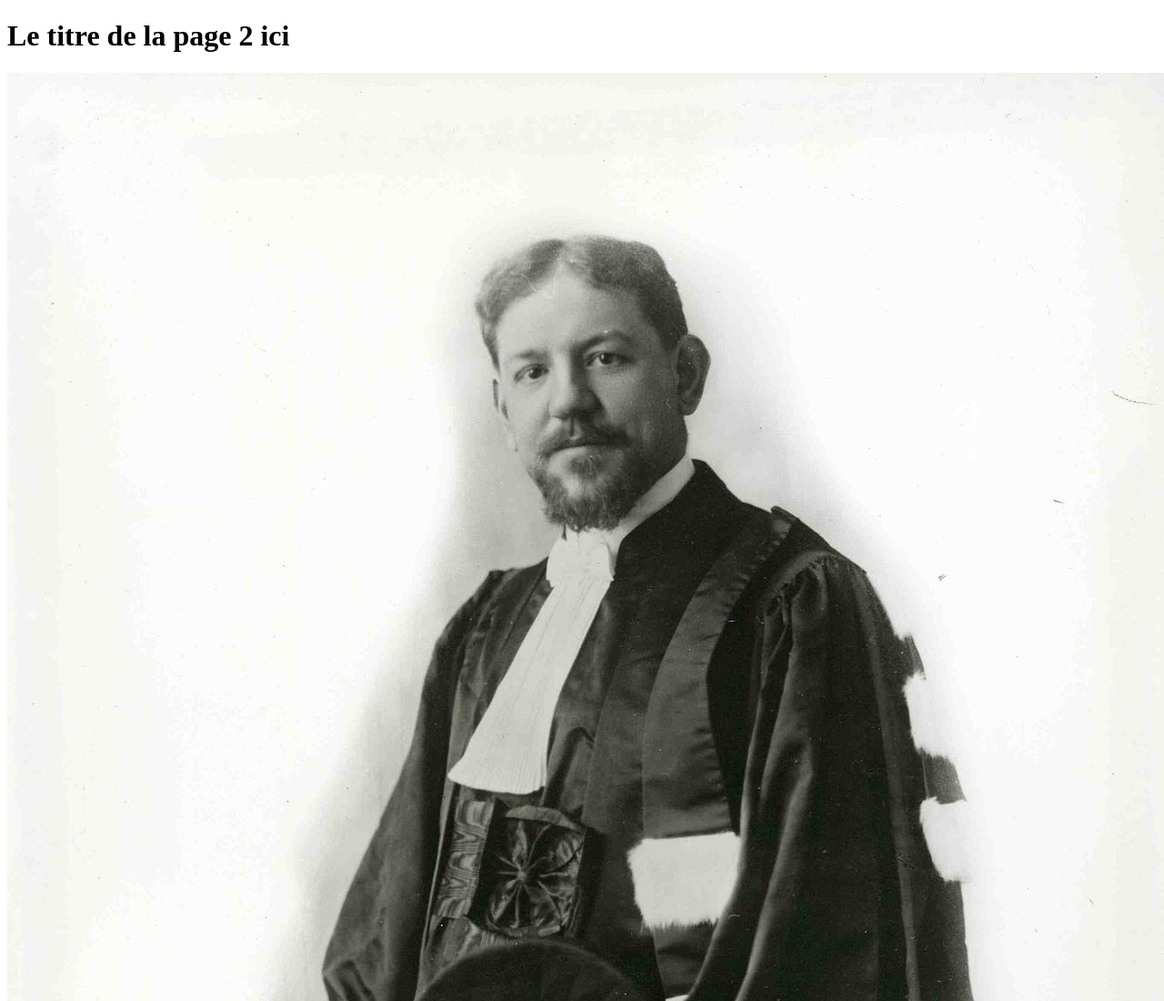
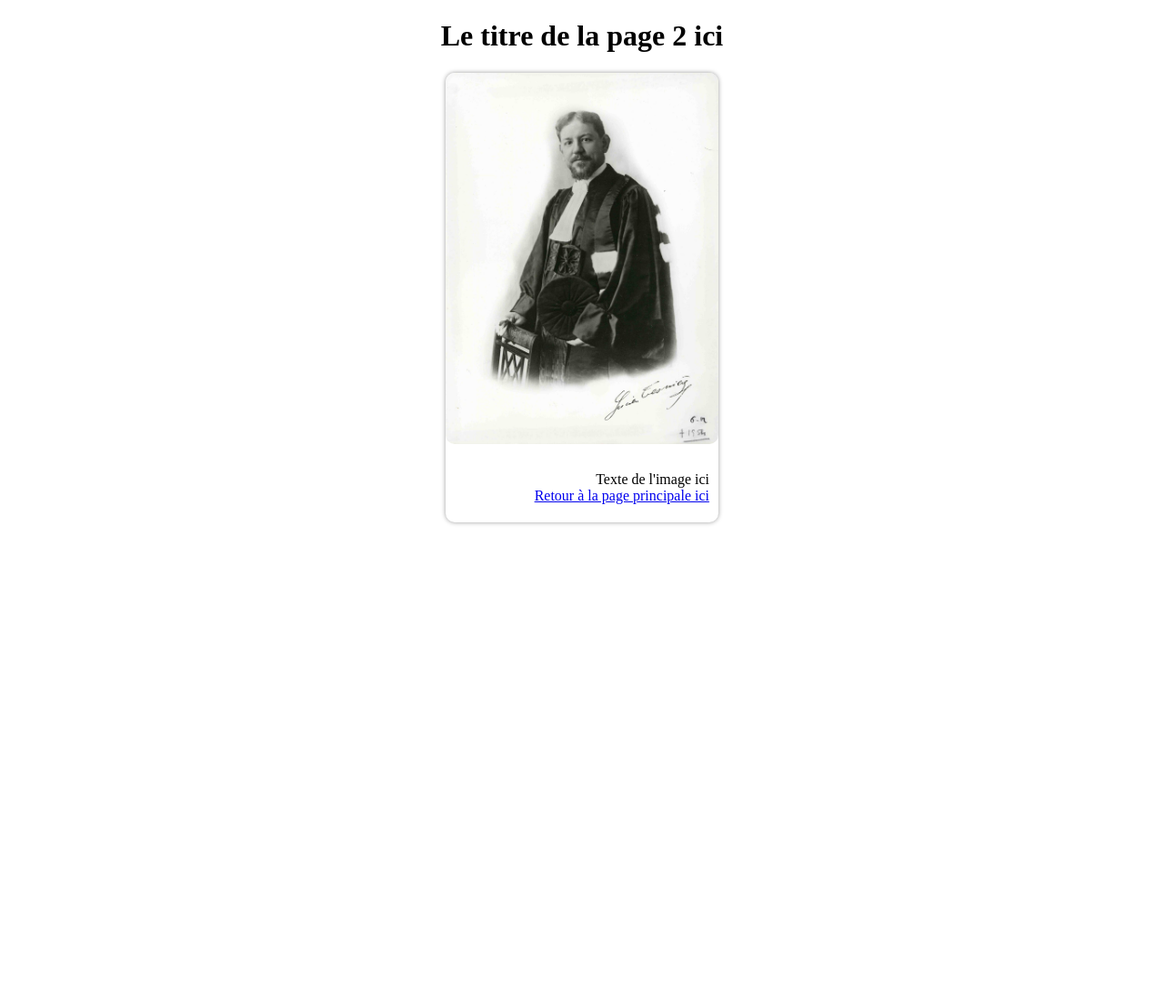
Before and after one commit to Veroniikka/Veroniikka.github.io, a plain HTML site: page page-2/index.html in a window 1280 px wide. Shown: the top 1100 px of the page at 91% size. After the commit the page ends 800 px from the top, so only its background shows below. Drawn offline with Linux system fonts and the light colour scheme.

Commit message:
Update style.css

```diff
--- a/style.css
+++ b/style.css
@@ -1,36 +1,23 @@
-<!DOCTYPE html>
-<html lang="en">
+.titre-page-2 {
+    text-align: center;
+}
 
-<head>
-    <meta charset="UTF-8">
-    <meta name="viewport" content="width=device-width, initial-scale=1.0">
-    <Link rel="StyleSheet" href="./style.css" type="text/css" />
-    <script src="./script.js"></script>
+.card {
+    box-shadow: 0px 0px 5px rgb(0 0 0 / 40%);
+    display: block;
+    margin: 0 auto;
+    width: 300px;
+    border-radius: 10px;
+}
 
-    <title>Un site qu'il est bien</title>
-    <link rel="icon" type="image/x-icon" href="./assets/favicon.ico">
-</head>
+.card-img {
+    width: 100%;
+    border-radius: 10px;
+}
 
-<body>
-    <h1 class="main-title">Titre de page principale</h1>
-
-    <p>
-        Un bloc de texte<br> sur plusieurs lignes ici<br> pour l'exemple.
-    </p>
-
-    <ul class="list-container">
-        <li class="list-element">élément 1</li>
-        <li class="list-element">élément 2</li>
-        <li class="list-element">élément 3</li>
-        <li class="list-element">
-            <a href="./page-2/index.html">Changement de page ici</a>
-        </li>
-    </ul>
-
-
-
-    <button class="custom-button" onclick="click_me('Mon texte en argument')">Bouton cliquable</button>
-
-</body>
-
-</html>
+.card-txt {
+    text-align: right;
+    padding: 10px;
+    width: 280px;
+    padding-bottom: 20px;
+}
```
